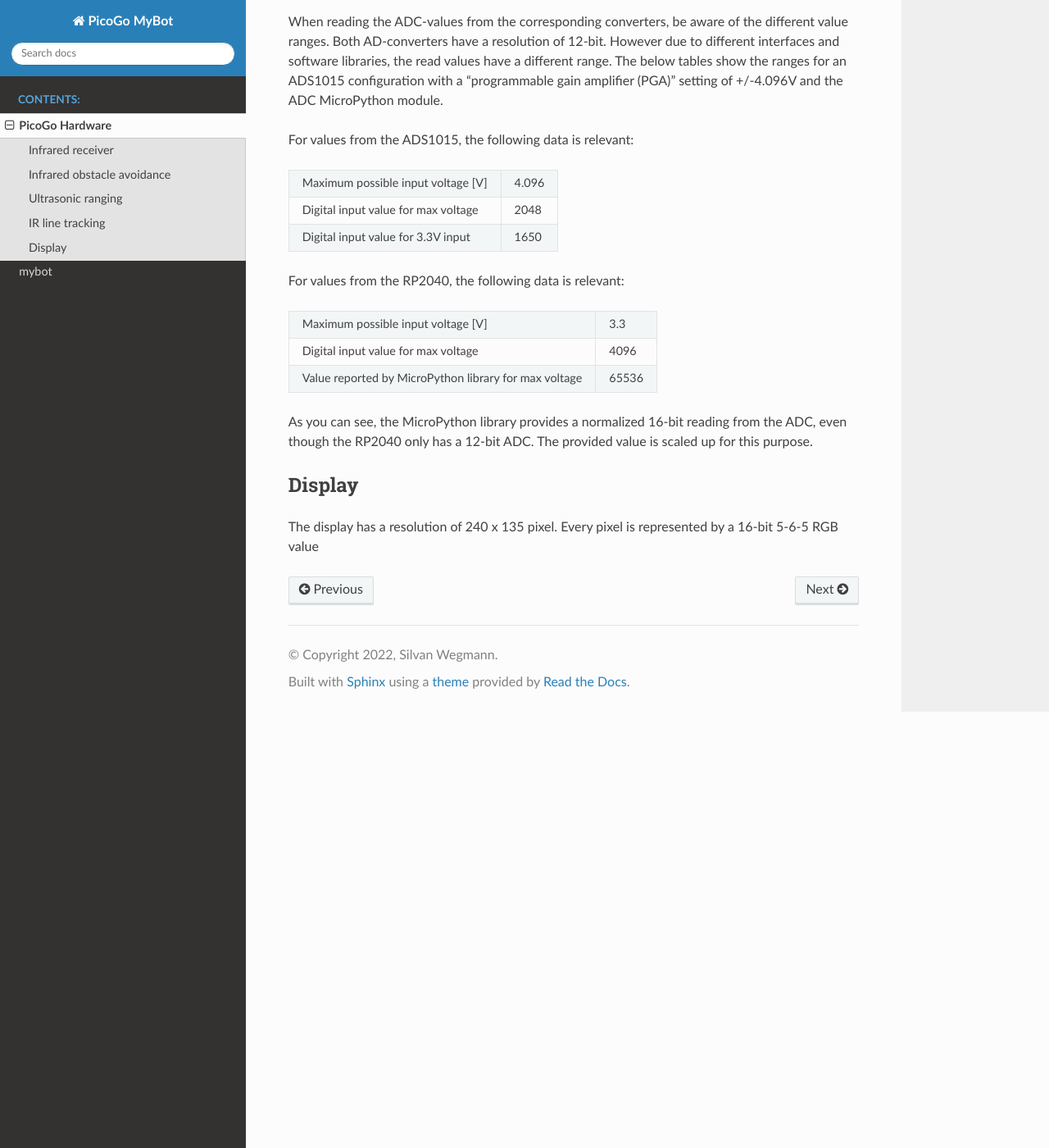
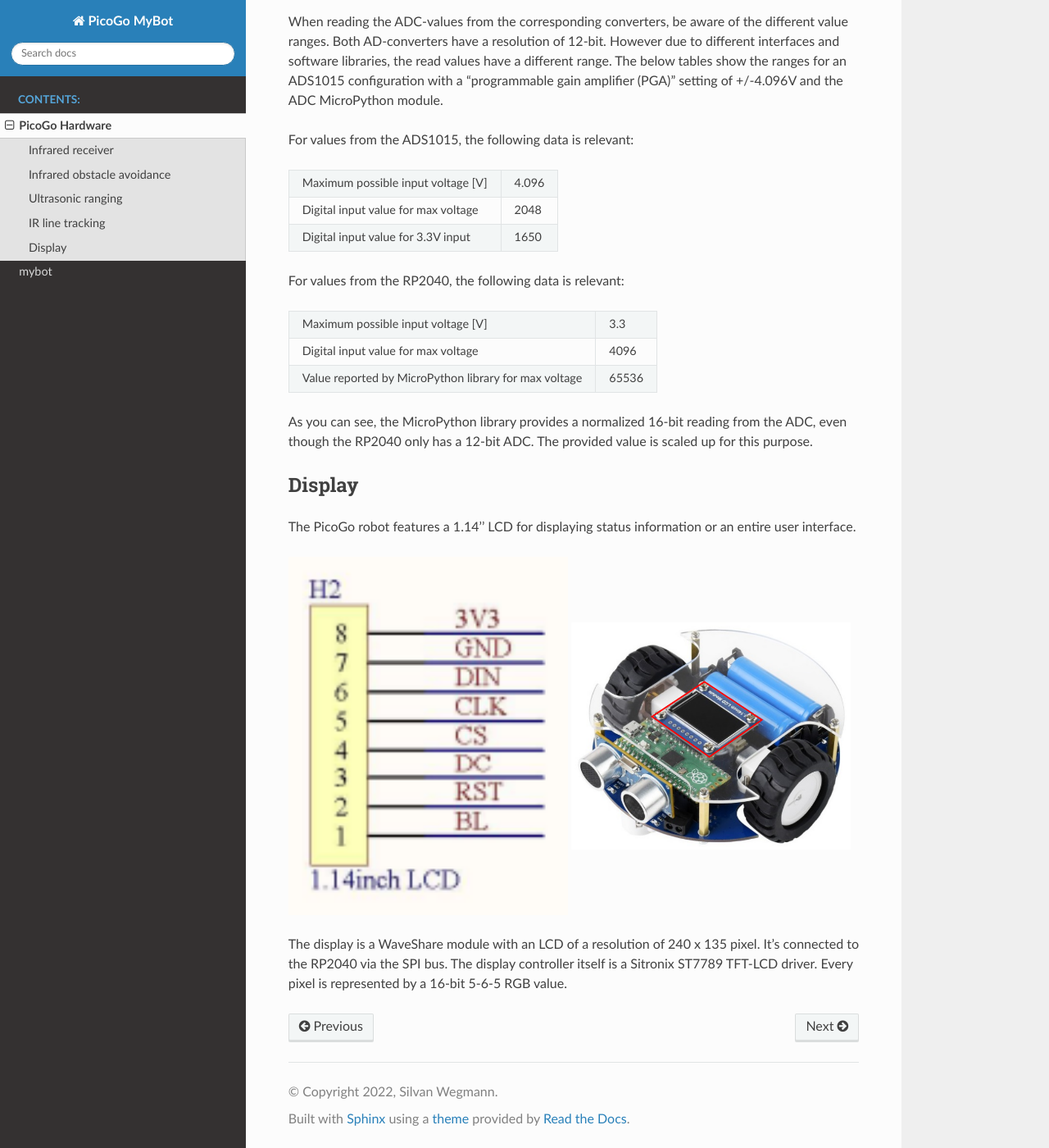
Before and after one commit to Jokymon/mypico_go, a Sphinx documentation site: the page built from docs/source/hardware.rst, in a window 1280 px wide and 1400 px high, scrolled down 4274 px. Shown: the whole window at 82% size. Built offline with Sphinx 7.4.7 and the Read the Docs theme 2.0.0, drawn with Linux system fonts in a browser that asks for light colours.

Commit message:
Extend the display documentation with available information

```diff
--- a/docs/source/hardware.rst
+++ b/docs/source/hardware.rst
@@ -172,4 +172,16 @@ scaled up for this purpose.
 Display
 -------
 
-The display has a resolution of 240 x 135 pixel. Every pixel is represented by a 16-bit 5-6-5 RGB value
+The PicoGo robot features a 1.14'' LCD for displaying status information or an entire
+user interface.
+
+.. image:: images/lcd_schema.png
+    :alt: LCD schema
+    :width: 49%
+.. image:: images/lcd_location.png
+    :alt: LCD location on the robot
+    :width: 49%
+
+The display is a WaveShare module with an LCD of a resolution of 240 x 135 pixel.
+It's connected to the RP2040 via the SPI bus. The display controller itself is a
+Sitronix ST7789 TFT-LCD driver. Every pixel is represented by a 16-bit 5-6-5 RGB value.
```
Also changed, not shown: docs/source/images/lcd_location.png (added), docs/source/images/lcd_schema.png (added).
